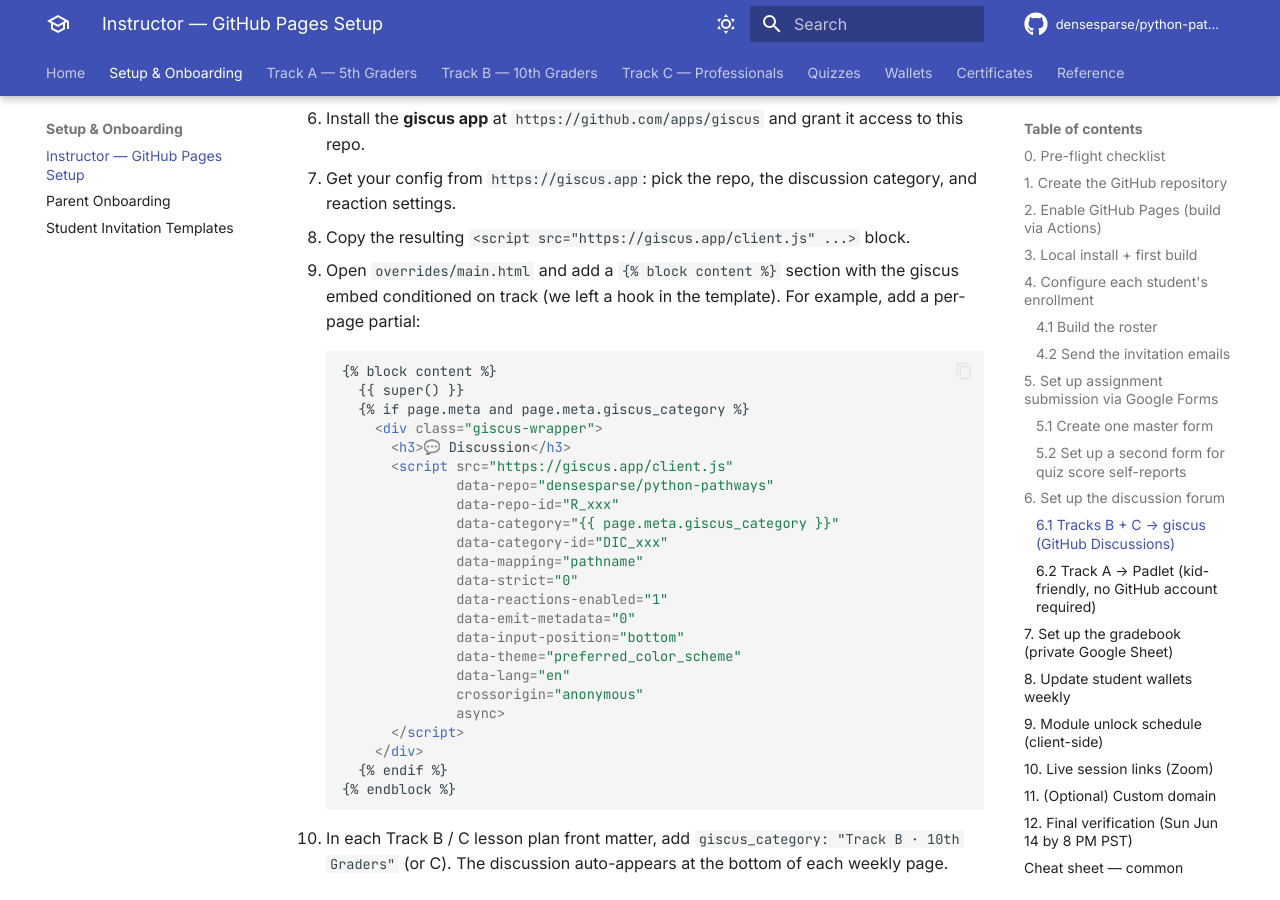
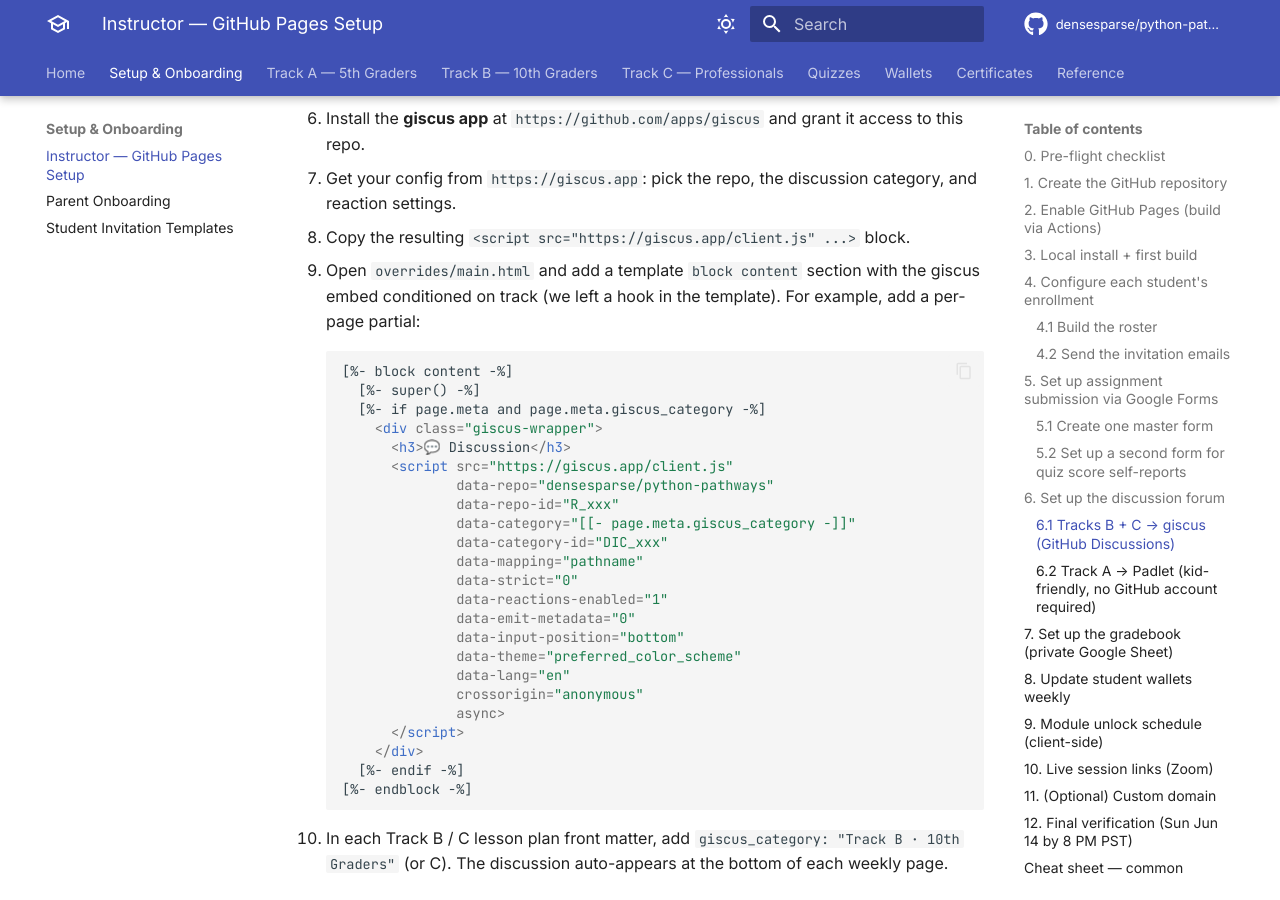
Before and after one commit to venkatacrc/Python_Pathways, an MkDocs documentation site: the page built from course/01_github_pages_setup.md, in a window 1280 px wide and 900 px high, scrolled down 4640 px. Built offline with MkDocs 1.6.1 and Material for MkDocs 9.7.7, drawn with Linux system fonts in a browser that asks for light colours; comment, search, counter and statistics services are not loaded.

Commit message:
Escape template tags in setup guide to prevent Jekyll Liquid parsing

````diff
--- a/course/01_github_pages_setup.md
+++ b/course/01_github_pages_setup.md
@@ -156,18 +156,18 @@
 3. Install the **giscus app** at `https://github.com/apps/giscus` and grant it access to this repo.
 4. Get your config from `https://giscus.app`: pick the repo, the discussion category, and reaction settings.
 5. Copy the resulting `<script src="https://giscus.app/client.js" ...>` block.
-6. Open `overrides/main.html` and add a `{% block content %}` section with the giscus embed conditioned on track (we left a hook in the template). For example, add a per-page partial:
+6. Open `overrides/main.html` and add a template `block content` section with the giscus embed conditioned on track (we left a hook in the template). For example, add a per-page partial:
 
     ```html
-    {% block content %}
-      {{ super() }}
-      {% if page.meta and page.meta.giscus_category %}
+    [%- block content -%]
+      [%- super() -%]
+      [%- if page.meta and page.meta.giscus_category -%]
         <div class="giscus-wrapper">
           <h3>💬 Discussion</h3>
           <script src="https://giscus.app/client.js"
                   data-repo="densesparse/python-pathways"
                   data-repo-id="R_xxx"
-                  data-category="{{ page.meta.giscus_category }}"
+                  data-category="[[- page.meta.giscus_category -]]"
                   data-category-id="DIC_xxx"
                   data-mapping="pathname"
                   data-strict="0"
@@ -180,8 +180,8 @@
                   async>
           </script>
         </div>
-      {% endif %}
-    {% endblock %}
+      [%- endif -%]
+    [%- endblock -%]
     ```
 
 7. In each Track B / C lesson plan front matter, add `giscus_category: "Track B · 10th Graders"` (or C). The discussion auto-appears at the bottom of each weekly page.
````
